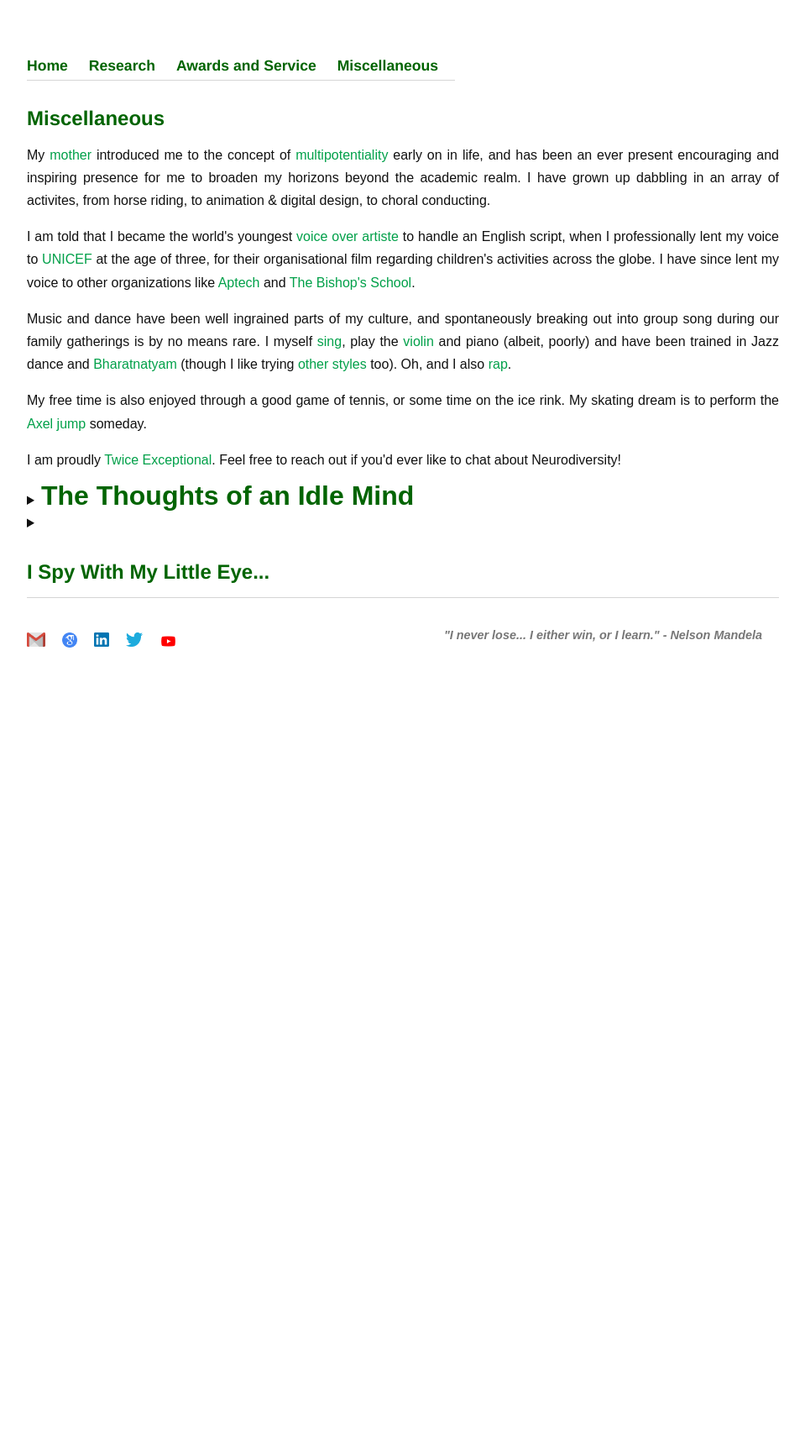
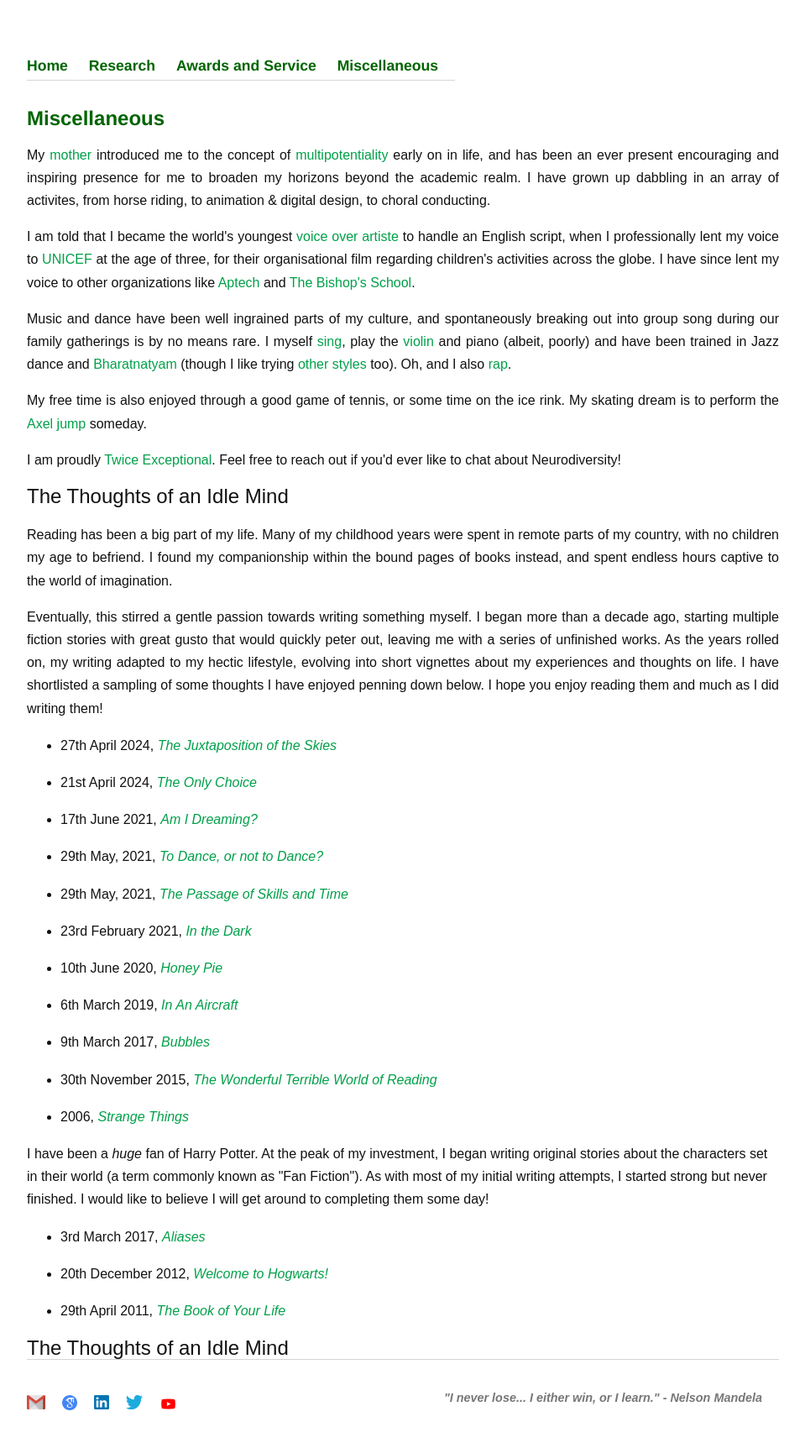
Before and after one commit to Uppaal/Uppaal.github.io, a Jekyll site: the page built from misc.html, in a window 1280 px wide. Shown: the whole page at 84% size, without its empty margins (160-1119 px from the left). Built offline with Jekyll 4.4.1, drawn with Linux system fonts in a browser that asks for light colours; before the commit the page ends 900 px from its top, so only the background shows below that.

Commit message:
Update misc.html

```diff
--- a/misc.html
+++ b/misc.html
@@ -44,7 +44,9 @@ title: Miscellaneous
 	</div>
 
 <details>
-<summary><div style="font-size: 2em; font-weight: bold; color: #006400;">The Thoughts of an Idle Mind</div></summary>
+<!-- <summary><div style="font-size: 1.5em; font-weight: bold; color: #006400;">The Thoughts of an Idle Mind</div></summary> -->
+<summary style="font-size: 24px; display: flex; align-items: center;">The Thoughts of an Idle Mind</div></summary>
+
 	<p>Reading has been a big part of my life. Many of my childhood years were spent in remote parts of my country, with no children my age to befriend. I found my companionship within the bound pages of books instead, and spent endless hours captive to the world of imagination. </p>
 
 	<p>Eventually, this stirred a gentle passion towards writing something myself. I began more than a decade ago, starting multiple fiction stories with great gusto that would quickly peter out, leaving me with a series of unfinished works. As the years rolled on, my writing adapted to my hectic lifestyle, evolving into short vignettes about my experiences and thoughts on life. I have shortlisted a sampling of some thoughts I have enjoyed penning down below. I hope you enjoy reading them and much as I did writing them! </p>
@@ -74,14 +76,15 @@ title: Miscellaneous
 </details>
 
 <details>
-<summary><h1>I Spy With My Little Eye...</h1></summary>
+<!-- <summary><h1>I Spy With My Little Eye...</h1></summary> -->
+<summary style="font-size: 24px; display: flex; align-items: center;">The Thoughts of an Idle Mind</div></summary>
 	<p>I am an amateur nature photographer, and can never resist the opportunity to capture a nice shot. These are a few of my favourite photos, and you can find more <a href="https://photos.app.goo.gl/PiG41MpMXXncb9Gb8">here</a>. </p>
 	<p float="left">
-		<img src="images/photography/Slide39.PNG" height="300" />
-		<img src="images/photography/Slide41.PNG" height="300" />
-		<img src="images/photography/Slide46.PNG" height="300" />
-		<img src="images/photography/Slide48.PNG" height="300" />
-		<img src="images/photography/Slide4.PNG" height="300" />
+		<a href="https://photos.app.goo.gl/PiG41MpMXXncb9Gb8"><img src="images/photography/Slide39.PNG" height="300" /></a>
+		<a href="https://photos.app.goo.gl/PiG41MpMXXncb9Gb8"><img src="images/photography/Slide41.PNG" height="300" /></a>
+		<a href="https://photos.app.goo.gl/PiG41MpMXXncb9Gb8"><img src="images/photography/Slide46.PNG" height="300" /></a>
+		<a href="https://photos.app.goo.gl/PiG41MpMXXncb9Gb8"><img src="images/photography/Slide48.PNG" height="300" /></a>
+		<a href="https://photos.app.goo.gl/PiG41MpMXXncb9Gb8"><img src="images/photography/Slide4.PNG" height="300" /></a>
 	</p>
 </details>
 
```
